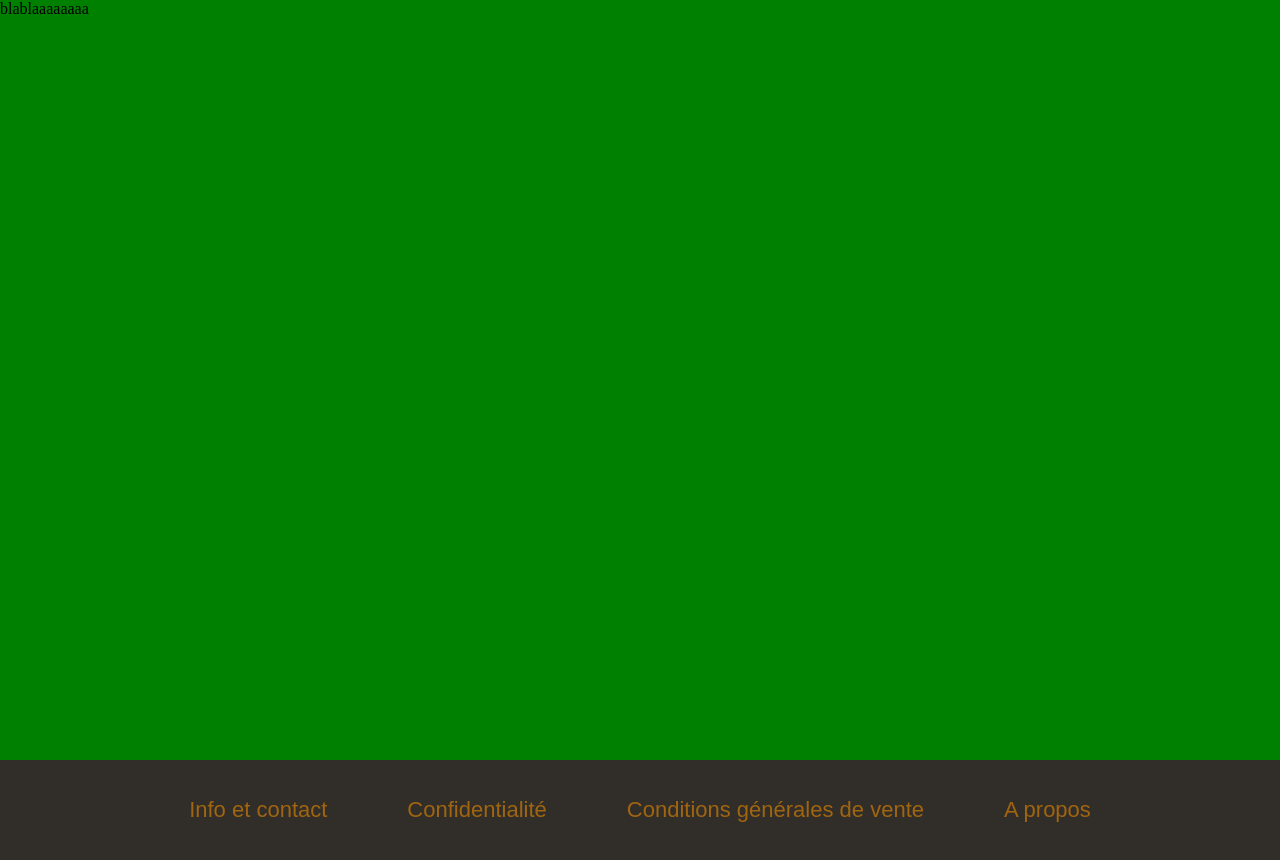
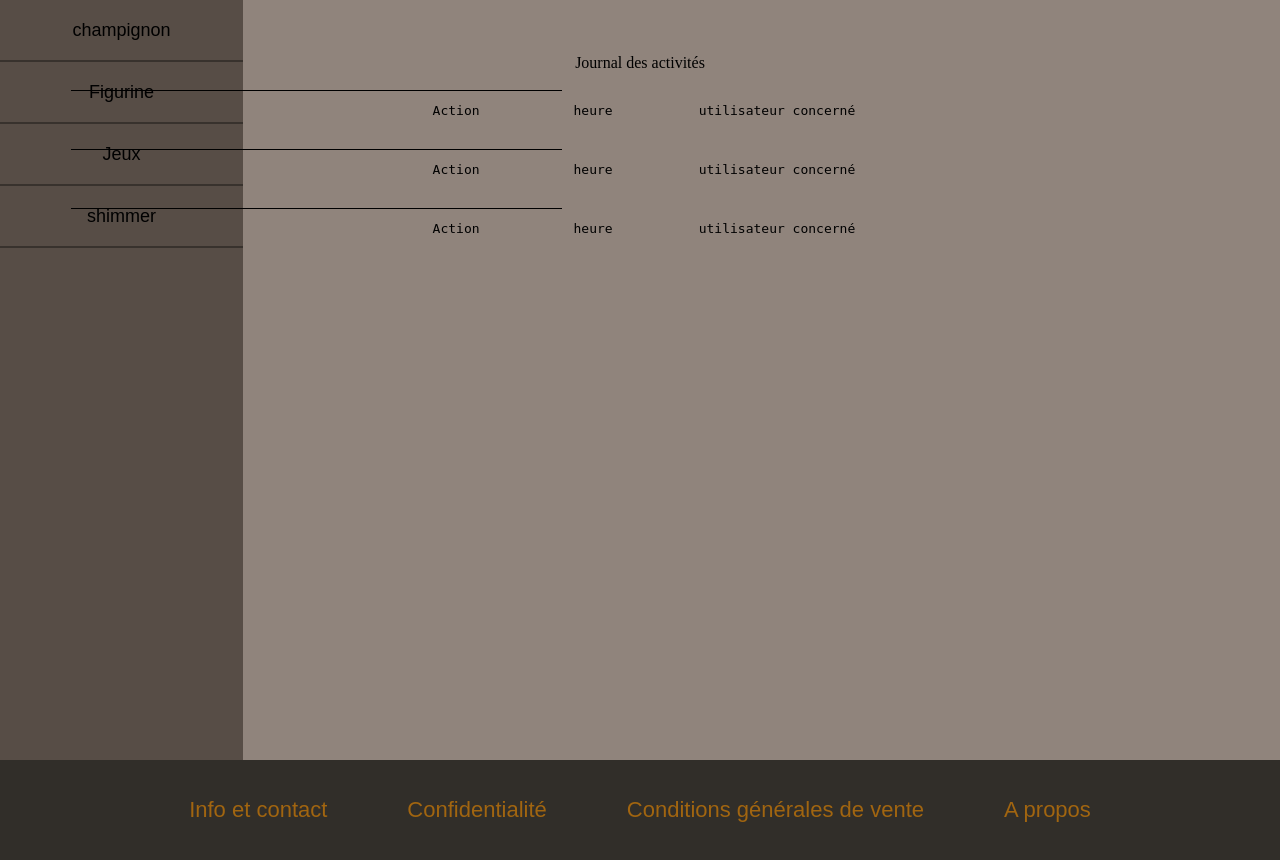
Before and after one commit to LoicBRIANT/Projet_Dev_Web_2023, a PHP site: page / in a window 1280 px wide. Shown: the part 100-960 px from the top of the page. Run offline with PHP 8.4, Linux system fonts and the light colour scheme; some libraries are stand-ins or nearby versions.

Commit message:
transformer qq fichier en php et g rajouter le menu du cote

```diff
--- /dev/null
+++ b/admin_menu.php
@@ -0,0 +1,29 @@
+
+<html>
+    <head>
+        <meta charset="utf-8" />
+        <meta name="viewport" content="width=device-width"/>
+        <br>
+        <br>
+        <title>Menu_de_l'administrateur
+        </title>
+        <link rel="stylesheet" type="text/css" href="css/style_admin_menu.css">
+    </head>
+
+        <br>
+
+    <body>
+
+
+        <div class="title">Journal des activités</div>
+        <br>
+        <div class="ligne"></div>
+        <pre> Action            heure           utilisateur concerné</pre>
+        <br>
+        <div class="ligne"></div>
+        <pre> Action            heure           utilisateur concerné</pre>
+        <br>
+        <div class="ligne"></div>
+        <pre> Action            heure           utilisateur concerné</pre>
+        <br>
+    </body>
--- /dev/null
+++ b/css/side_menu.css
@@ -0,0 +1,45 @@
+#side_menu{
+    background-color: #574d46;
+    width: 243px;
+    position: fixed;
+    height: 100%;
+    display: flex;
+    flex-direction: column;
+    align-items: center;
+}
+
+#champinion{
+    order: 1;
+}
+
+#Figurine{
+    order: 2;
+}
+
+#Jeux{
+    order: 3;
+}
+
+#shimmer{
+    order: 4;
+}
+
+.categorie{
+    width: 100%;
+    text-align: center;
+    height: 60px;
+    border-bottom: 2px solid #38322d;
+}
+
+.categorie button{
+    font-size: 18px;
+    font-family: Arial, Helvetica, sans-serif;
+    background-color: #574d46;
+    border: none;
+    width: 100%;
+    height: 100%;
+}
+
+.categorie :hover{
+    background-color: #a16510;
+}
--- a/header.php
+++ b/header.php
@@ -2,19 +2,19 @@
   <link rel="stylesheet" href="css/header.css">
 </head>
 <header>
-    <img id="icon_zaun" src="/img/zaun_crest_icon.png" alt="zaun_icon">
+    <img id="icon_zaun" src="img/zaun_crest_icon.png" alt="zaun_icon">
     <div id="titre_menu">
         ZAUN
     </div>
     <div class="search-container">
     <form action="index.php">
-      <input type="text" placeholder="Search.." name="search"><div id="search"><button type="submit"><img src="/img/icons8-search-50.png" class="search_button" alt="search_icon"></button></div>
+      <input type="text" placeholder="Search.." name="search"><div id="search"><button type="submit"><img src="img/icons8-search-50.png" class="search_button" alt="search_icon"></button></div>
     </form>
     </div>
     <div id="compte">
       <p>Compte</p>
     </div>
     <div id="shop">
-      <img src="/img/shopping-cart.png" alt="shopping_cart_icon" id="shop_button">
+      <img src="img/shopping-cart.png" alt="shopping_cart_icon" id="shop_button">
     </div>
 </header>
--- a/index.php
+++ b/index.php
@@ -8,12 +8,14 @@
     <meta name="viewport" content="width=device-width, initial-scale=1">
     <title>Zaun|Magasin spécialisé dans la vente de champignon</title>
     <link rel="stylesheet" href="css/index.css">
-    <link rel="icon" type="image/x-icon" href="/img/favicon.ico">
+    <link rel="icon" type="image/x-icon" href="img/favicon.ico">
 </head>
 
 <body>
     <?php include "header.php"; ?>
-    <div>blablaaaaaaaa</div>
+    <?php include "side_menu.php"; ?>
+
+    <?php include "admin_menu.php"; ?>
     <?php include "footer.php"; ?>
 </body>
 </html>
--- /dev/null
+++ b/side_menu.php
@@ -0,0 +1,17 @@
+<head>
+  <link rel="stylesheet" href="css/side_menu.css">
+</head>
+<div id="side_menu">
+    <div id="champinion" class="categorie">
+        <button type="submit">champignon</button>
+    </div>
+    <div id="Figurine" class="categorie">
+        <button type="submit">Figurine</button>
+    </div>
+    <div id="Jeux" class="categorie">
+        <button type="submit">Jeux</button>
+    </div>
+    <div id="shimmer" class="categorie">
+        <button type="submit">shimmer</button>
+    </div>
+</div>
```
Also changed, not shown: admin.html (added, +33 -0 lines), login.html (added, +54 -0 lines).
